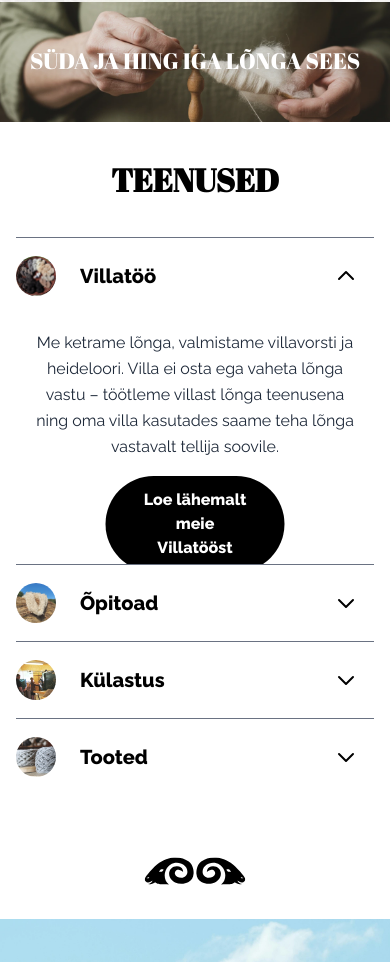
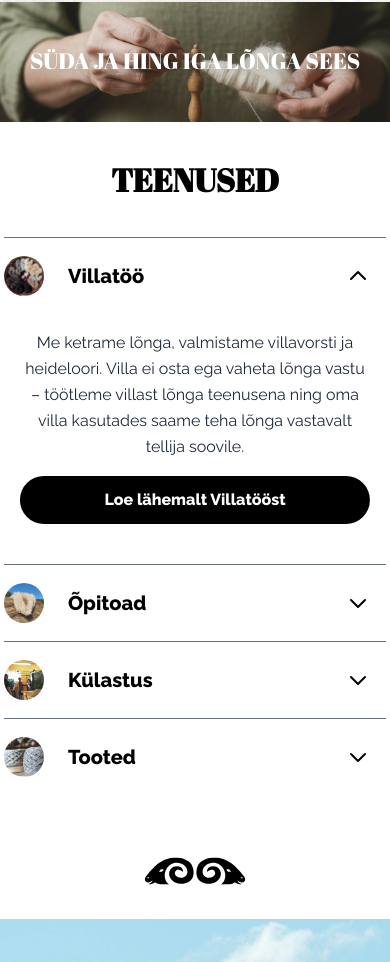
Before and after one commit to umarendus/villaveski, a Next.js app: page / in a window 390 px wide. Shown: the part 1753-2715 px from the top of the page. Built offline with nearby package versions, Linux system fonts and the light colour scheme.

Commit message:
fast dropdown fix

```diff
--- a/src/app/page.tsx
+++ b/src/app/page.tsx
@@ -486,7 +486,7 @@ useEffect(() => {
             href="/villatoo"
             className="inline-block px-8 py-3 bg-black text-white font-bold rounded-full hover:bg-gray-800 transition-colors"
           >
-            Loe lähemalt meie Villatööst
+            Loe lähemalt Villatööst
           </Link>
         )}
         {active === 2 && (
@@ -532,7 +532,7 @@ useEffect(() => {
 </div>
 
   {/* Mobile version - accordion style */}
-  <div className="lg:hidden relative z-10 w-full px-4"
+  <div className="lg:hidden relative z-10 w-full px-1"
 >
       <h2 className="text-black text-center text-4xl my-10 font-bold " style={{ fontFamily: "'Abril Fatface', serif", fontSize: 'clamp(2rem, 4vw, 6rem)' }}>TEENUSED</h2>
 
@@ -581,17 +581,17 @@ useEffect(() => {
     <div className="text-center mb-6 relative h-16">
       <Link
         href="/villatoo"
-        className={`absolute left-1/2 transform -translate-x-1/2 px-8 py-3 bg-black text-white rounded-full hover:bg-gray-800 transition-all duration-500 ease-in-out ${
+        className={`absolute left-1/2 transform -translate-x-1/2 px-12 py-3 bg-black text-white rounded-full hover:bg-gray-800 transition-all duration-500 ease-in-out w-11/12 max-w-sm ${
           active === 1 ? 'opacity-100 translate-y-0' : 'opacity-0 translate-y-2 pointer-events-none'
         }`}
         style={{ fontFamily: "var(--font-raleway)", fontWeight: 800 }}
       >
-        Loe lähemalt meie Villatööst
+        Loe lähemalt Villatööst
       </Link>
 
       <Link
         href="/opitoad"
-        className={`absolute left-1/2 transform -translate-x-1/2 px-8 py-3 bg-black text-white rounded-full hover:bg-gray-800 transition-all duration-500 ease-in-out ${
+        className={`absolute left-1/2 transform -translate-x-1/2 px-12 py-3 bg-black text-white rounded-full hover:bg-gray-800 transition-all duration-500 ease-in-out w-11/12 max-w-sm ${
           active === 2 ? 'opacity-100 translate-y-0' : 'opacity-0 translate-y-2 pointer-events-none'
         }`}
         style={{ fontFamily: "var(--font-raleway)", fontWeight: 800 }}
@@ -601,7 +601,7 @@ useEffect(() => {
 
       <Link
         href="/kulastus"
-        className={`absolute left-1/2 transform -translate-x-1/2 px-8 py-3 bg-black text-white rounded-full hover:bg-gray-800 transition-all duration-500 ease-in-out ${
+        className={`absolute left-1/2 transform -translate-x-1/2 px-12 py-3 bg-black text-white rounded-full hover:bg-gray-800 transition-all duration-500 ease-in-out w-11/12 max-w-sm ${
           active === 3 ? 'opacity-100 translate-y-0' : 'opacity-0 translate-y-2 pointer-events-none'
         }`}
         style={{ fontFamily: "var(--font-raleway)", fontWeight: 800 }}
@@ -611,7 +611,7 @@ useEffect(() => {
 
       <Link
         href="/tooted"
-        className={`absolute left-1/2 transform -translate-x-1/2 px-8 py-3 bg-black text-white rounded-full hover:bg-gray-800 transition-all duration-500 ease-in-out ${
+        className={`absolute left-1/2 transform -translate-x-1/2 px-12 py-3 bg-black text-white rounded-full hover:bg-gray-800 transition-all duration-500 ease-in-out w-11/12 max-w-sm ${
           active === 4 ? 'opacity-100 translate-y-0' : 'opacity-0 translate-y-2 pointer-events-none'
         }`}
         style={{ fontFamily: "var(--font-raleway)", fontWeight: 800 }}
```
